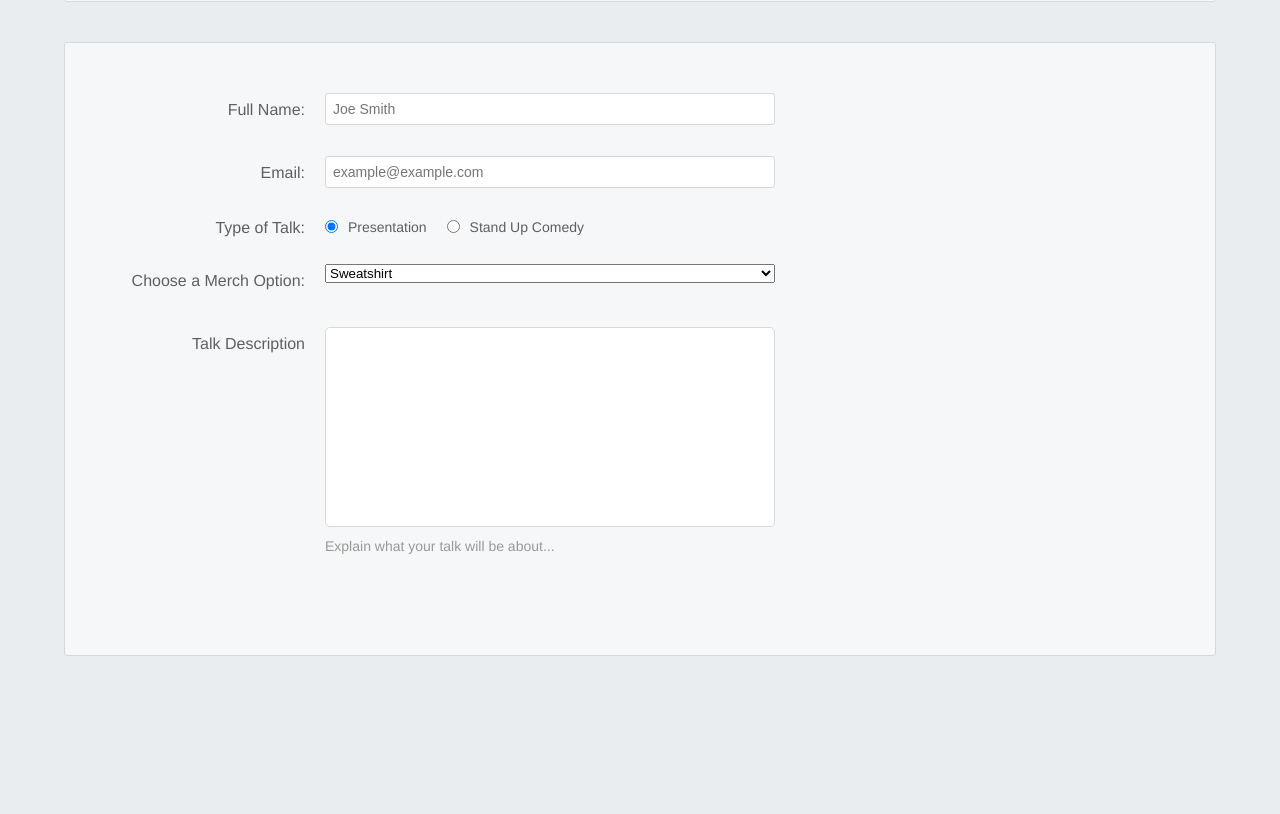
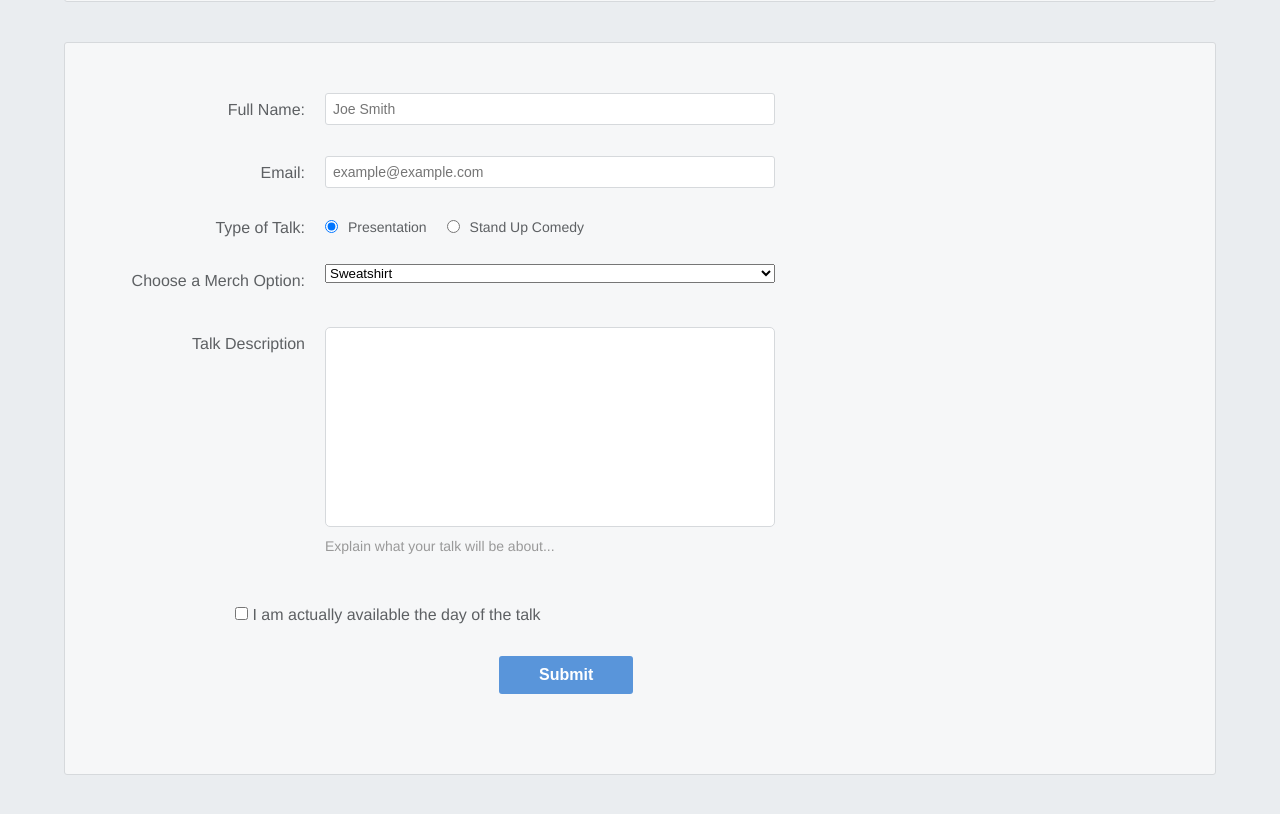
Before and after one commit to MotorScript/the-odin-project-assignments, a plain HTML site: page HTML-CSS/HTML-forms/speaker-form.html in a window 1280 px wide. Shown: the part 220-1034 px from the top of the page. Before the commit the page ends 916 px from the top, so only its background shows below. Drawn offline with Linux system fonts and the light colour scheme.

Commit message:
Added submit button

```diff
--- a/HTML-CSS/HTML-forms/speaker-form.html
+++ b/HTML-CSS/HTML-forms/speaker-form.html
@@ -49,6 +49,17 @@
             <div class="instructions">Explain what your talk will be about...</div>
         </div>
 
+        <div class="form-row">
+            <label for="available" class="checkbox-row">
+                <input type="checkbox" name="user_avail" id="available" value="is-available">
+                <span>I am actually available the day of the talk</span>
+            </label>
+        </div>
+
+        <div class="form-row">
+            <button type="submit">Submit</button>
+        </div>
+
     </form>
 </body>
 
--- a/HTML-CSS/HTML-forms/styles.css
+++ b/HTML-CSS/HTML-forms/styles.css
@@ -115,6 +115,30 @@ body {
     margin-bottom: 30px;
 }
 
+.form-row .checkbox-row {
+    margin: 0;
+}
+
+.form-row button {
+    font-size: 16px;
+    font-weight: bold;
+    color: #FFFFFF;
+    background-color: #5995DA;
+    border: none;
+    border-radius: 3px;
+    padding: 10px 40px;
+    cursor: pointer;
+
+}
+
+.form-row button:hover {
+    background-color: #76AEED;
+}
+
+.form-row button:active {
+    background-color: #407FC7;
+}
+
 @media only screen and (min-width: 700px) {
 
     .speaker-form,
@@ -163,4 +187,13 @@ body {
     .form-row .instructions {
         margin-left: max(120px, 20%);
     }
+
+    .form-row .checkbox-row {
+        margin-left: 120px;
+        width: auto;
+    }
+
+    .form-row button {
+        margin: 10px 30vw;
+    }
 }
```
